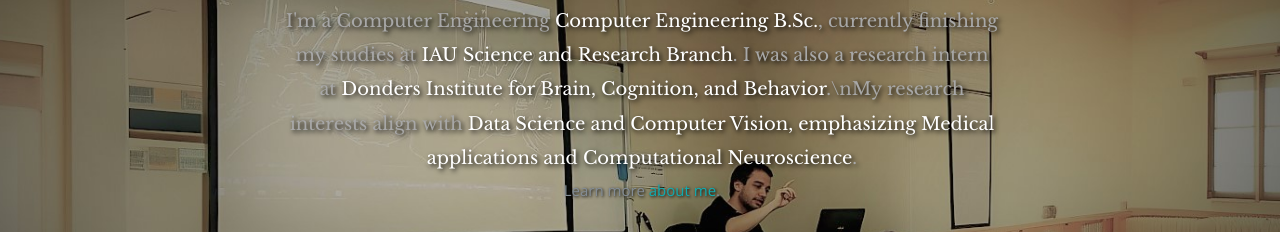
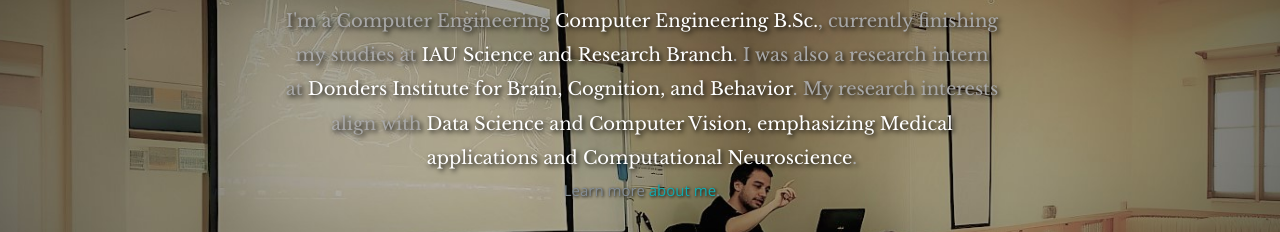
Before and after one commit to Swooshnv/Swooshnv.github.io, a plain HTML site: page templates/index.html in a window 1280 px wide. Shown: the part 284-516 px from the top of the page. Drawn offline with nearby package versions, Linux system fonts and the light colour scheme.

Commit message:
Update index.html

```diff
--- a/templates/index.html
+++ b/templates/index.html
@@ -64,7 +64,7 @@
         <h3><hl1>
         I'm a Computer Engineering <span>Computer Engineering B.Sc.</span>, currently finishing my studies
         at <span>IAU Science and Research Branch</span>. I was also a research intern at <span>Donders Institute
-        for Brain, Cognition, and Behavior</span>.\nMy research interests align with <span>Data Science and Computer
+        for Brain, Cognition, and Behavior</span>. My research interests align with <span>Data Science and Computer
             Vision, emphasizing Medical applications and Computational Neuroscience</span>.
         </hl1></h3>
         <p><hl2>Learn more <a class="smoothscroll" href="#about">about me</a>.</hl2></p>
```
